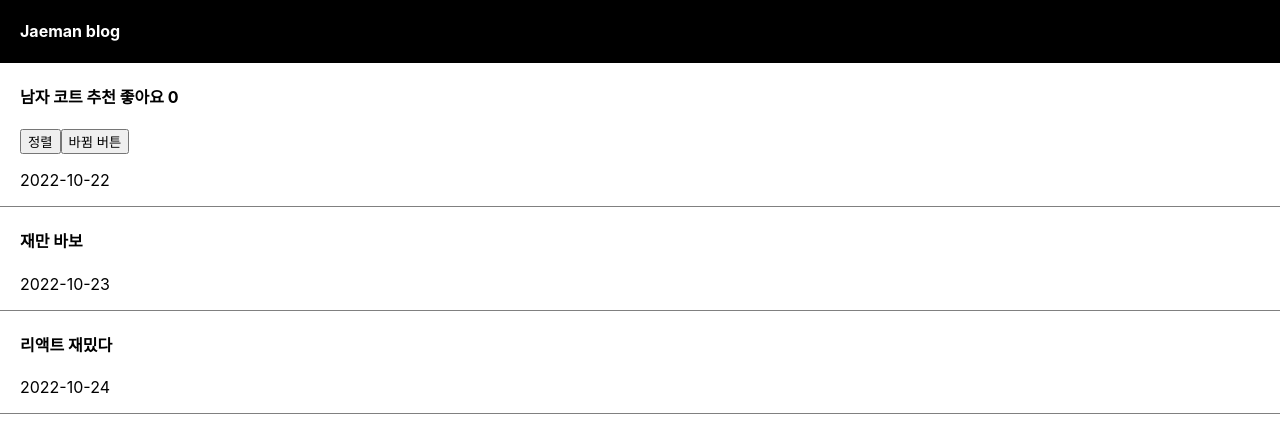
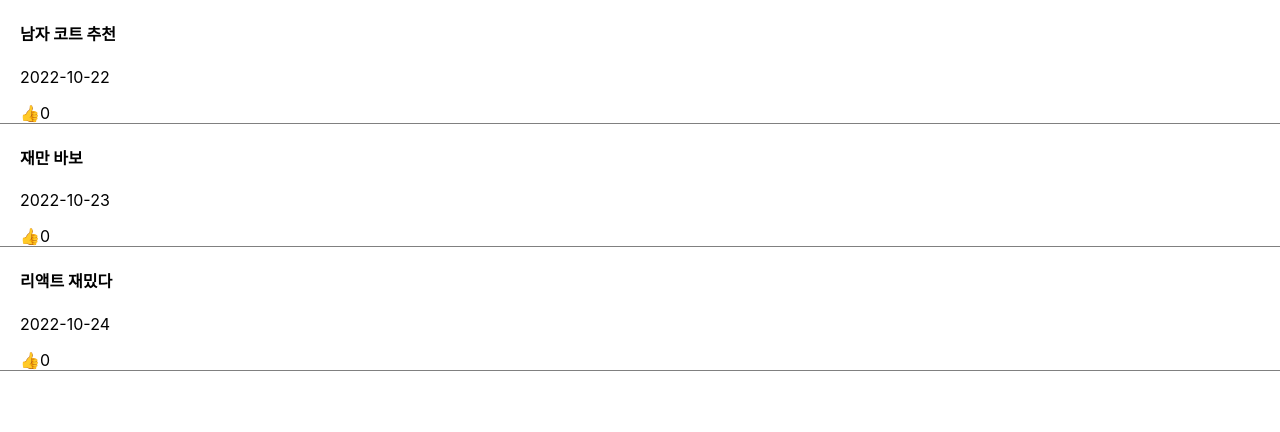
Before and after one commit to jaemaning/blog, a React (Create React App) app: page / in a window 1280 px wide. Shown: the top 432 px of the page. Built offline with nearby package versions, Linux system fonts and the light colour scheme.

Commit message:
20221026_kjm(map배움)

```diff
--- a/src/App.js
+++ b/src/App.js
@@ -8,21 +8,17 @@ function App() {
   let blog_name = 'black_id';
   let [글제목, 글제목변경] = useState(['남자 코트 추천', '재만 바보', '리액트 재밌다']);
   let [글날짜, setDatetime] = useState(['2022-10-22', '2022-10-23', '2022-10-24']);
-  let [like_count, setLikecount] = useState(0);
+  let [like_count, setLikecount] = useState([0, 0, 0]);
   let [modal, setModal] = useState(false);
+  console.log(like_count[0])
 
   // function like_click() {
   //   like_count += 1
   // }
 
-  let [a, c] = [1, 2];
-  // let num = [1,2]
-  // let a = num[0]
-  // let c = num[1]
-
   return (
     <div className="App">
-      <div className="black-nav">
+      {/* <div className="black-nav">
         <h4 id={blog_name}>Jaeman blog</h4>
       </div>
       <div className='list'>
@@ -51,11 +47,27 @@ function App() {
       <div className='list'>
         <h4 onClick={() => { modal == false ? setModal(true) : setModal(false) }}>{글제목[2]}</h4>
         <p>{글날짜[2]}</p>
-      </div>
-
+      </div> */}
 
       {
         modal == true ? <Modal></Modal> : null
+      }
+
+      {
+        글제목.map(function (a, i) {
+          return (
+            <div className='list'>
+              <h4 onClick={() => { modal == false ? setModal(true) : setModal(false) }}>{글제목[i]}</h4>
+              <p>{글날짜[i]}</p>
+              <span onClick={() => {
+                let copy_likecount = [...like_count];
+                copy_likecount[i] = copy_likecount[i] + 1;
+                setLikecount(copy_likecount)
+              }}>👍
+                <span>{like_count[i]}</span></span>
+            </div>
+          )
+        })
       }
 
     </div >
```
